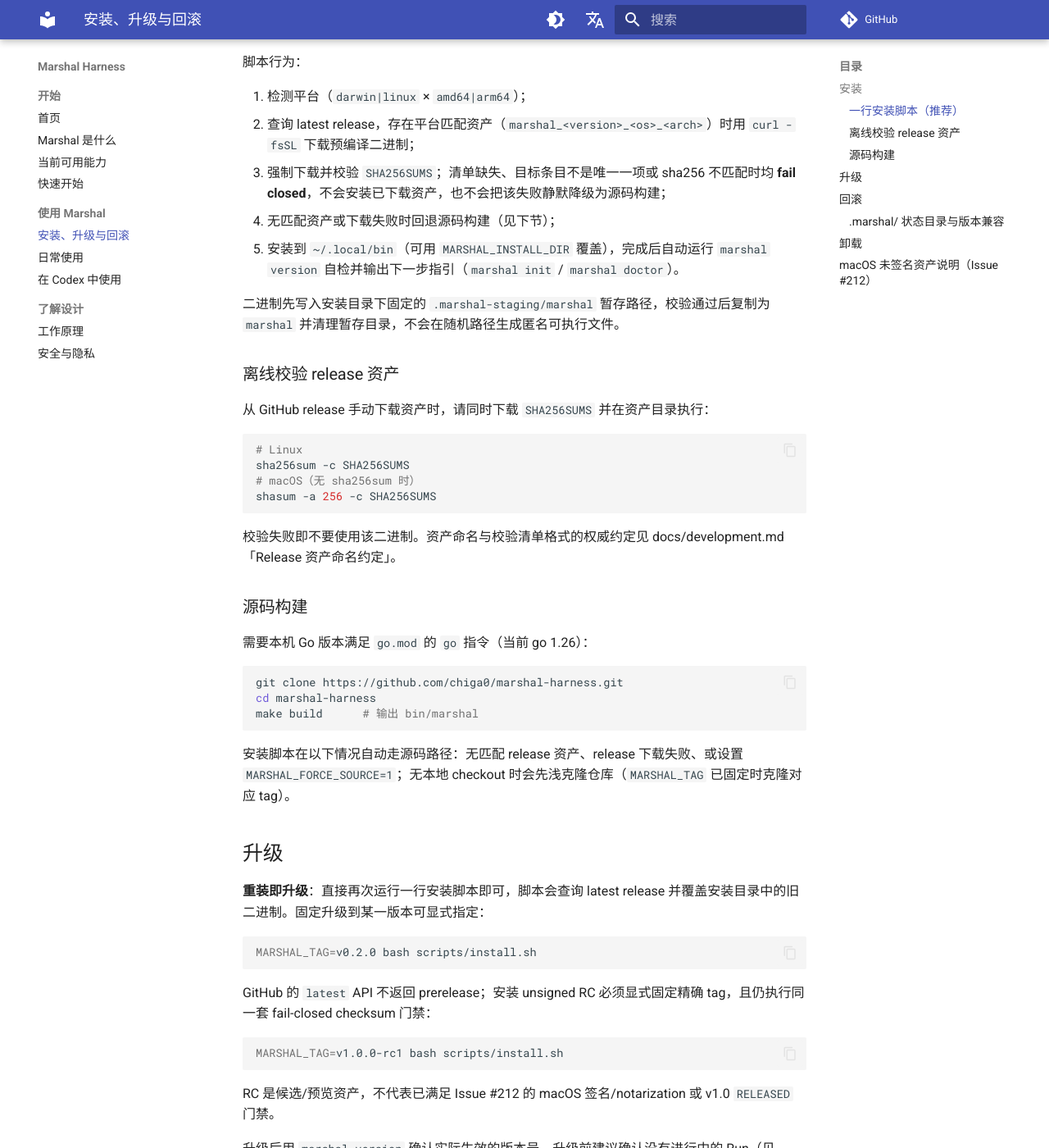
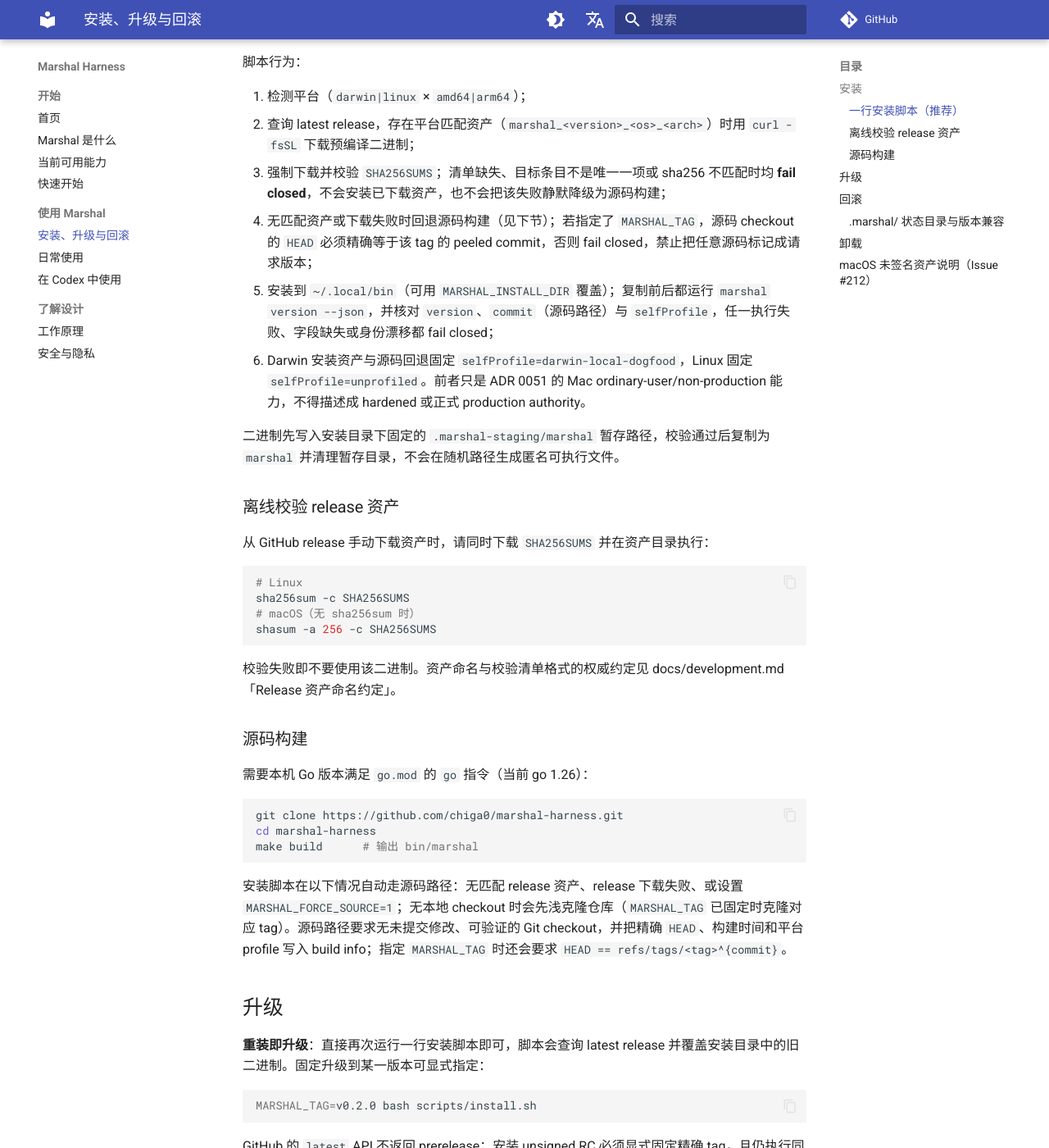
Before and after one commit to chiga0/marshal-harness, an MkDocs documentation site: the page built from docs/install-and-upgrade.md, in a window 1280 px wide and 1400 px high, scrolled down 405 px. Shown: the whole window at 82% size. Built offline with MkDocs 1.6.1 and Material for MkDocs 9.7.7, drawn with Linux system fonts in a browser that asks for light colours; comment, search, counter and statistics services are not loaded.

Commit message:
fix(release): bind RC assets to executable identity

````diff
--- a/docs/install-and-upgrade.md
+++ b/docs/install-and-upgrade.md
@@ -16,8 +16,9 @@ marshal version
 1. 检测平台（`darwin|linux` × `amd64|arm64`）；
 2. 查询 latest release，存在平台匹配资产（`marshal_<version>_<os>_<arch>`）时用 `curl -fsSL` 下载预编译二进制；
 3. 强制下载并校验 `SHA256SUMS`；清单缺失、目标条目不是唯一一项或 sha256 不匹配时均 **fail closed**，不会安装已下载资产，也不会把该失败静默降级为源码构建；
-4. 无匹配资产或下载失败时回退源码构建（见下节）；
-5. 安装到 `~/.local/bin`（可用 `MARSHAL_INSTALL_DIR` 覆盖），完成后自动运行 `marshal version` 自检并输出下一步指引（`marshal init` / `marshal doctor`）。
+4. 无匹配资产或下载失败时回退源码构建（见下节）；若指定了 `MARSHAL_TAG`，源码 checkout 的 `HEAD` 必须精确等于该 tag 的 peeled commit，否则 fail closed，禁止把任意源码标记成请求版本；
+5. 安装到 `~/.local/bin`（可用 `MARSHAL_INSTALL_DIR` 覆盖）；复制前后都运行 `marshal version --json`，并核对 `version`、`commit`（源码路径）与 `selfProfile`，任一执行失败、字段缺失或身份漂移都 fail closed；
+6. Darwin 安装资产与源码回退固定 `selfProfile=darwin-local-dogfood`，Linux 固定 `selfProfile=unprofiled`。前者只是 ADR 0051 的 Mac ordinary-user/non-production 能力，不得描述成 hardened 或正式 production authority。
 
 二进制先写入安装目录下固定的 `.marshal-staging/marshal` 暂存路径，校验通过后复制为 `marshal` 并清理暂存目录，不会在随机路径生成匿名可执行文件。
 
@@ -44,7 +45,7 @@ cd marshal-harness
 make build      # 输出 bin/marshal
 ```
 
-安装脚本在以下情况自动走源码路径：无匹配 release 资产、release 下载失败、或设置 `MARSHAL_FORCE_SOURCE=1`；无本地 checkout 时会先浅克隆仓库（`MARSHAL_TAG` 已固定时克隆对应 tag）。
+安装脚本在以下情况自动走源码路径：无匹配 release 资产、release 下载失败、或设置 `MARSHAL_FORCE_SOURCE=1`；无本地 checkout 时会先浅克隆仓库（`MARSHAL_TAG` 已固定时克隆对应 tag）。源码路径要求无未提交修改、可验证的 Git checkout，并把精确 `HEAD`、构建时间和平台 profile 写入 build info；指定 `MARSHAL_TAG` 时还会要求 `HEAD == refs/tags/<tag>^{commit}`。
 
 ## 升级
 
````
Also changed, not shown: docs/development.md (+4 -0 lines), docs/v1.0-rc-prerelease-verification.md (+2 -0 lines), 5 other files.
